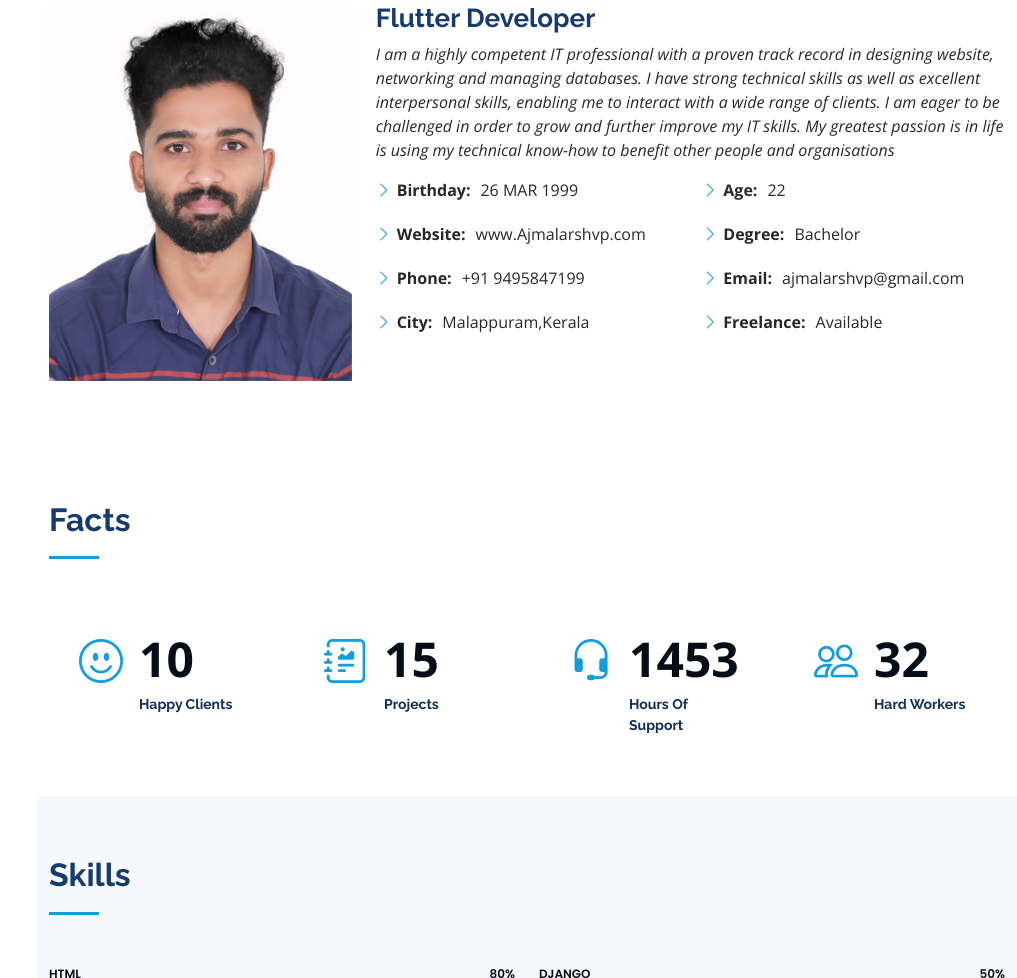
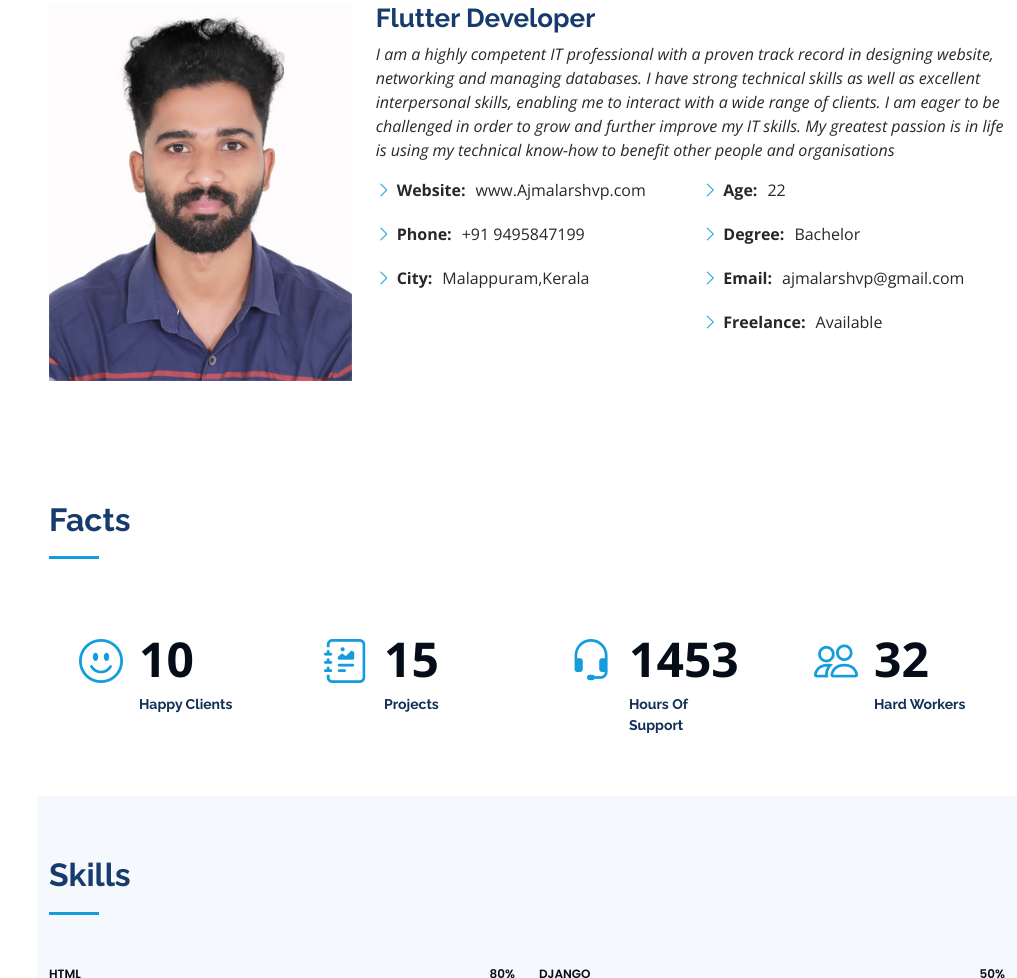
Before and after one commit to AjmalarshVp/portfolio, a plain HTML site: page index.html in a window 1280 px wide. Shown: the part 1007-1985 px from the top of the page, without its empty margins (263-1280 px from the left). Drawn offline with nearby package versions, Linux system fonts and the light colour scheme.

Commit message:
Update index.html

```diff
--- a/index.html
+++ b/index.html
@@ -101,7 +101,7 @@
             <div class="row">
               <div class="col-lg-6">
                 <ul>
-                  <li><i class="bi bi-chevron-right"></i> <strong>Birthday:</strong> <span>26 MAR 1999</span></li>
+<!--                   <li><i class="bi bi-chevron-right"></i> <strong>Birthday:</strong> <span>26 MAR 1999</span></li> -->
                   <li><i class="bi bi-chevron-right"></i> <strong>Website:</strong> <span>www.Ajmalarshvp.com</span></li>
                   <li><i class="bi bi-chevron-right"></i> <strong>Phone:</strong> <span>+91 9495847199</span></li>
                   <li><i class="bi bi-chevron-right"></i> <strong>City:</strong> <span>Malappuram,Kerala</span></li>
```
